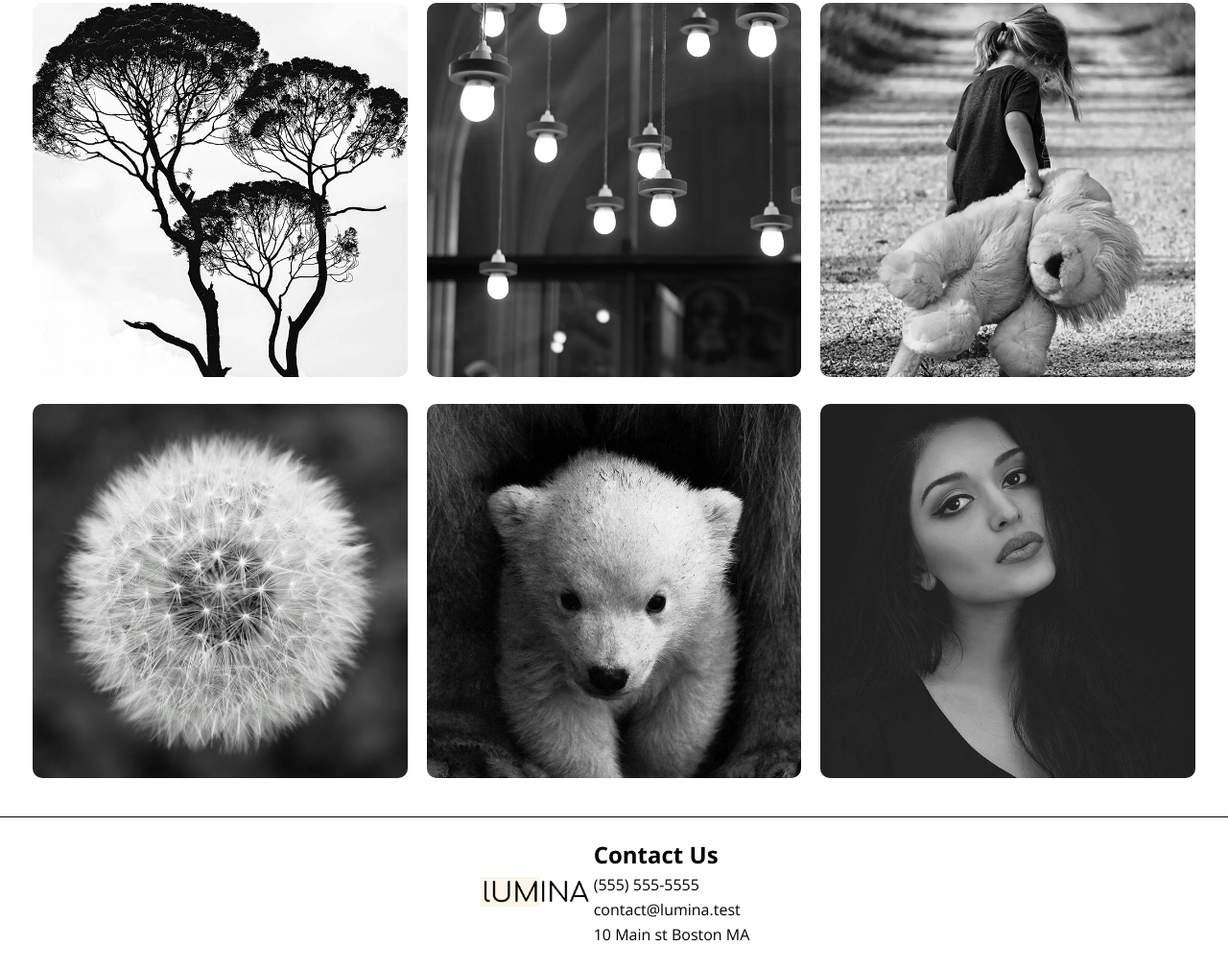
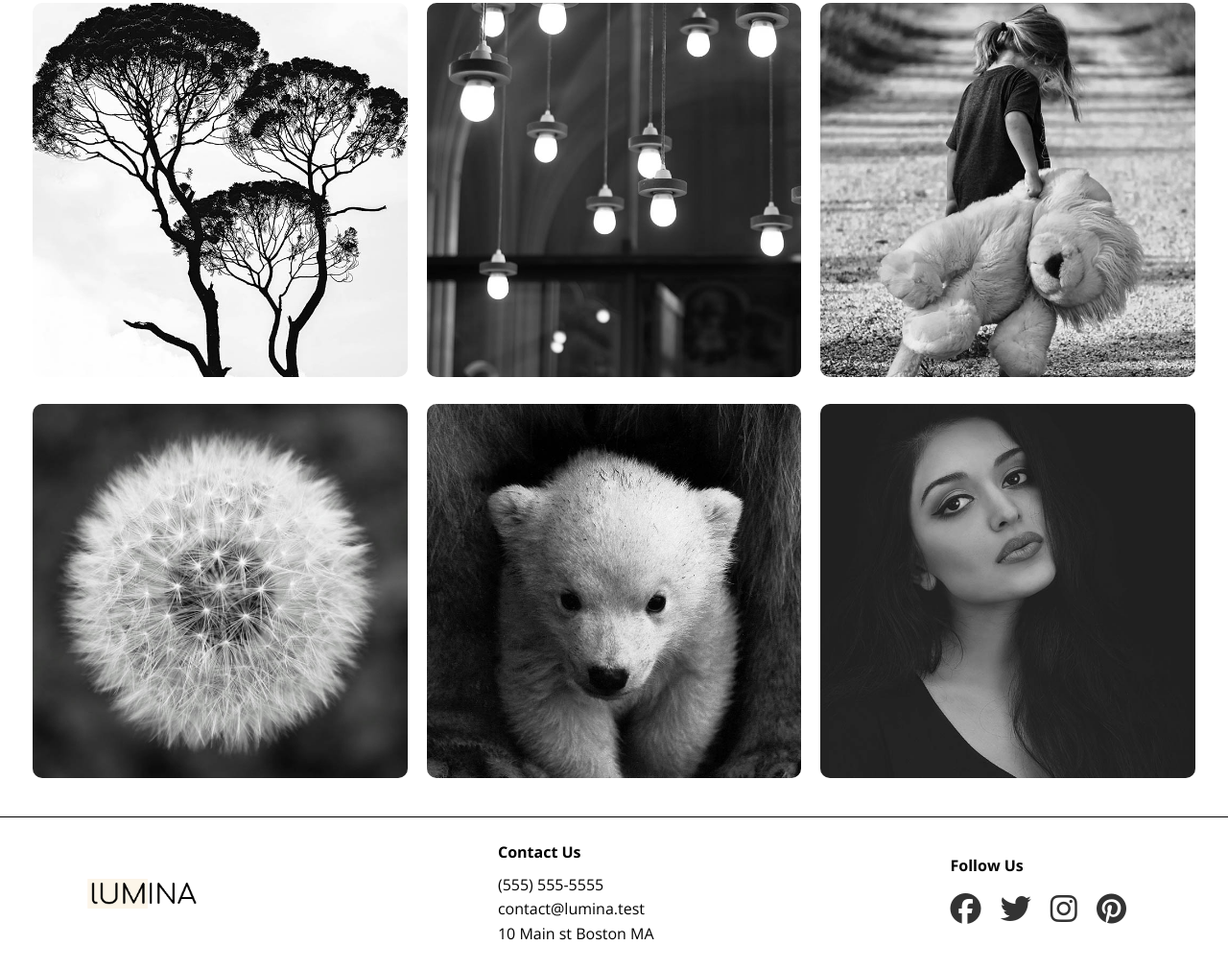
Before and after one commit to 0lufemi/lumina_project, a plain HTML site: page index.html in a window 1280 px wide. Shown: the part 963-1973 px from the top of the page at 96% size. Drawn offline with nearby package versions, Linux system fonts and the light colour scheme.

Commit message:
Completed Footer section

```diff
--- a/css/styles.css
+++ b/css/styles.css
@@ -117,15 +117,35 @@ li {
 .footer {
     margin-top: 2rem;
     border-top: 1px solid black;
-    padding: 20px;
+    padding: 1.5rem;
 }
 
 .footer-flex {
     display: flex;
-    justify-content: center;
+    justify-content: space-between;
     align-items: center;
+
+    .contact {
+        h2 {
+            font-size: 1rem;
+            margin-bottom: 0.5rem;
+        }
+    }
 
     .logo {
         width: 120px;
     }
+
+    .socials {
+        h2 {
+            font-size: 1rem;
+            margin-bottom: 0.3rem;
+        }
+
+        a {
+            color: var(--dark-color);
+            font-size: 32px;
+            margin-right: 16px;
+        }
+    }
 }
--- a/index.html
+++ b/index.html
@@ -80,7 +80,11 @@
                 <p>10 Main st Boston MA</p>
             </div>
             <div class="socials">
-
+                <h2>Follow Us</h2>
+                <a href=""><i class="fa-brands fa-facebook"></i></a>
+                <a href=""><i class="fa-brands fa-twitter"></i></a>
+                <a href=""><i class="fa-brands fa-instagram"></i></a>
+                <a href=""><i class="fa-brands fa-pinterest"></i></a>
             </div>
         </div>
     </footer>
```
